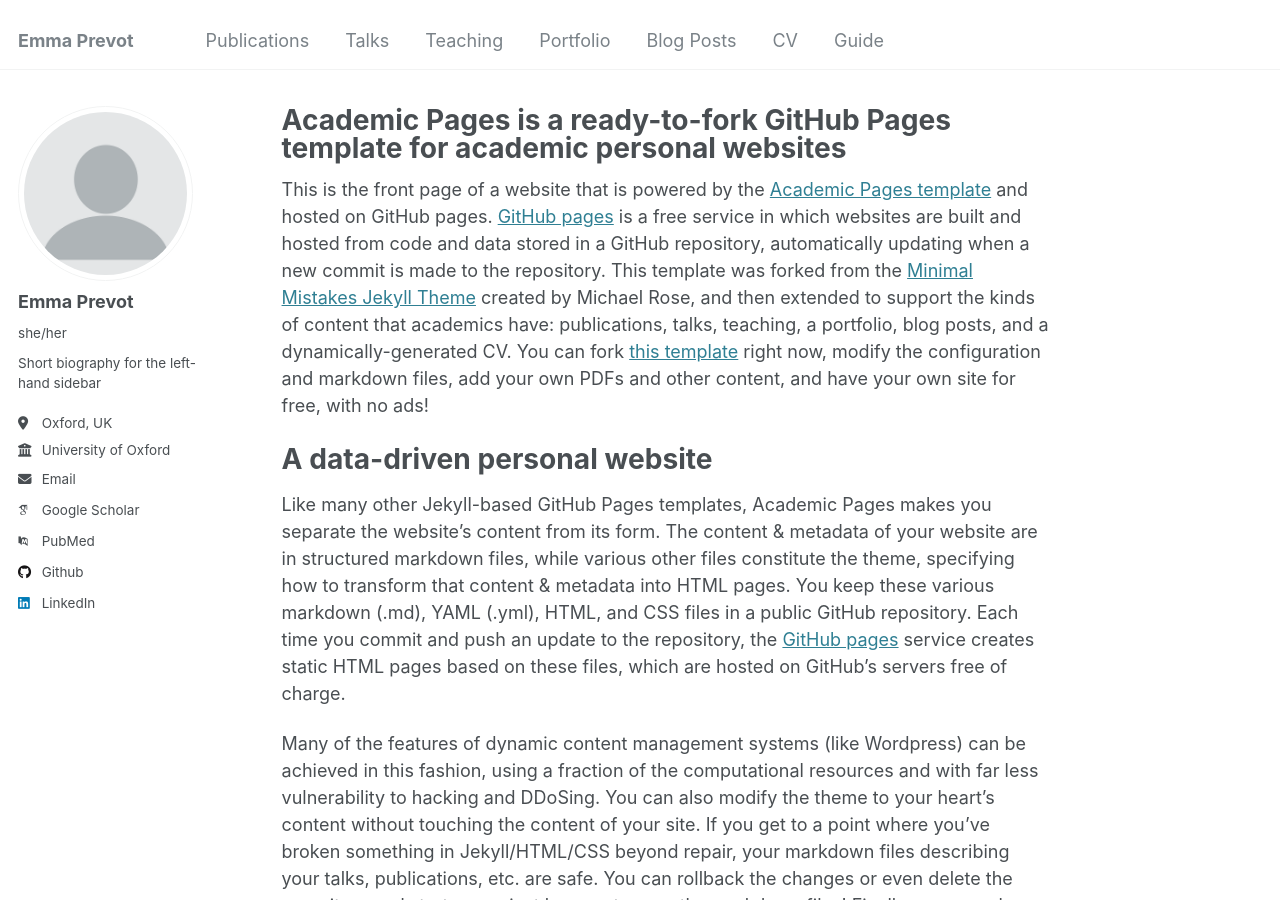
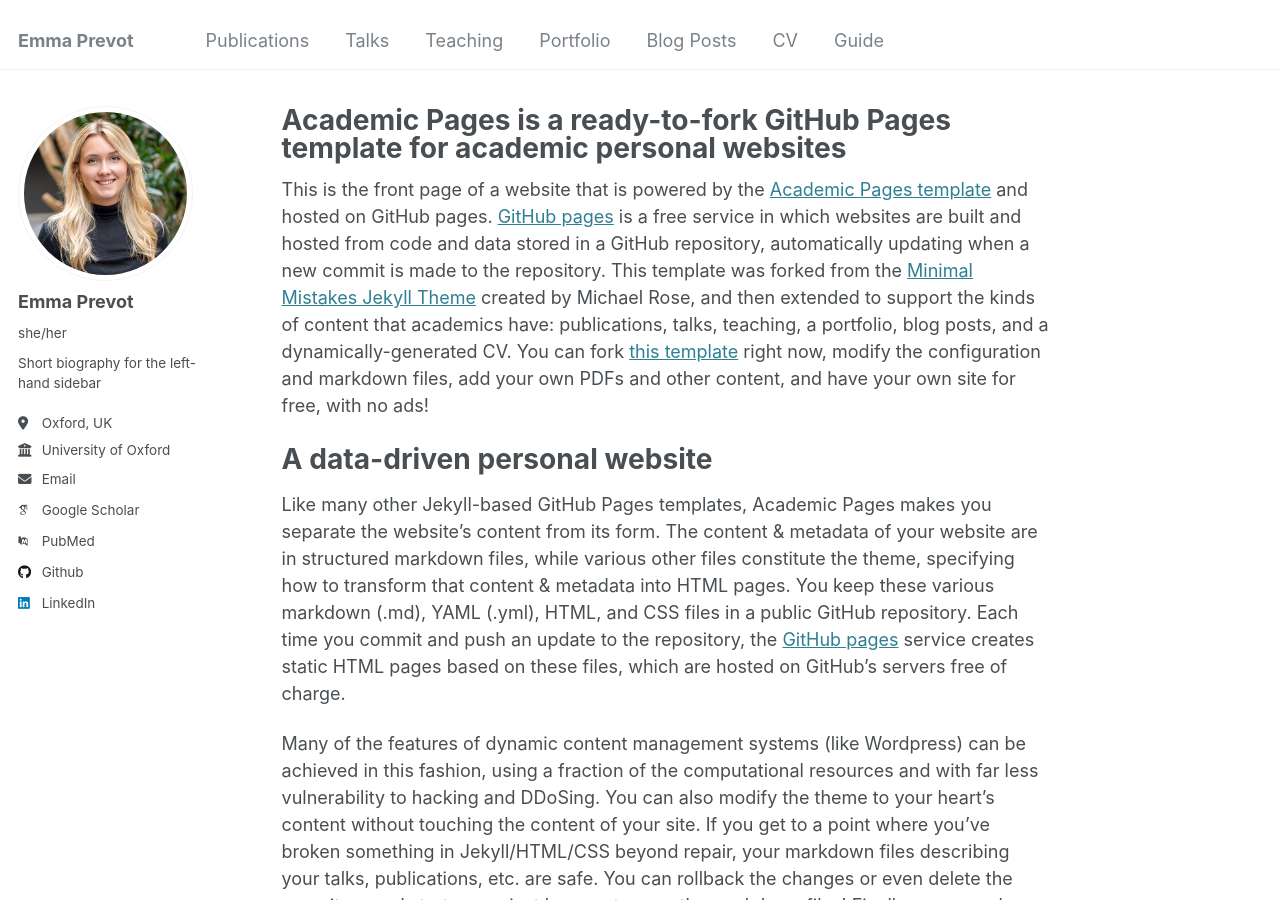
Before and after one commit to emmaprevot/emmaprevot.github.io, a Jekyll site: the page built from _pages/about.md, in a window 1280 px wide and 900 px high. Built offline with Jekyll 4.4.1, drawn with Linux system fonts in a browser that asks for light colours; some web fonts are replaced.

Commit message:
Update _config.yml

```diff
--- a/_config.yml
+++ b/_config.yml
@@ -21,7 +21,7 @@ repository               : "emmaprevot/emmaprevot.github.io"
 #               Additional customization can be done by editing /_includes/author-profile.html
 author:
   # Biographic information
-  avatar           : "profile.png"
+  avatar           : "emmaprofile.png"
   name             : "Emma Prevot"
   pronouns         : "she/her"
   bio              : "Short biography for the left-hand sidebar"
```
